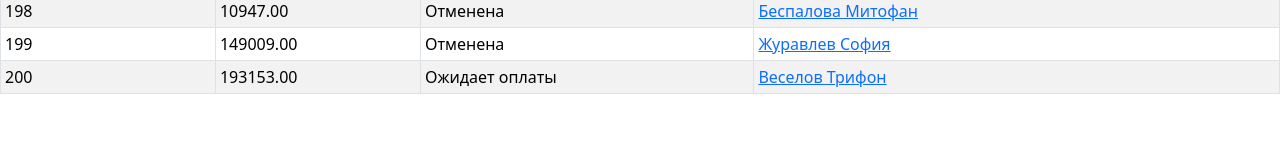
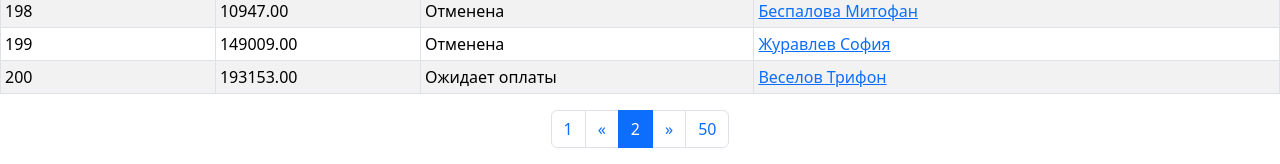
Before and after one commit to korostelv/test_, a Django app: page /?page=2 in a window 1280 px wide. Shown: the part 3377-3541 px from the top of the page. Before the commit the page ends 3471 px from the top, so only its background shows below. Run offline with Django 5.2, Linux system fonts and the light colour scheme; data comes from the database, SQL or seed files in the repository; some libraries are stand-ins or nearby versions.

Commit message:
add pagination

```diff
--- a/payment/info_pay/templates/application.html
+++ b/payment/info_pay/templates/application.html
@@ -26,4 +26,30 @@
             {% endfor %}
         </table>
 
+
+
+    <div class="container">
+        <nav aria-label="Page navigation">
+            <ul class="pagination justify-content-center">
+                {% if page_obj.has_previous %}
+                    <li class="page-item"><a class="page-link" href="?page=1">1</a></li>
+                    <li class="page-item"><a class="page-link" href="?page={{ page_obj.previous_page_number }}">&laquo;</a></li>
+                {% endif %}
+
+                <li class="page-item active">
+                    <span class="page-link">
+                        {{ page_obj.number }}
+                    </span>
+                </li>
+
+                {% if page_obj.has_next %}
+                    <li class="page-item"><a class="page-link" href="?page={{ page_obj.next_page_number }}">&raquo;</a></li>
+                    <li class="page-item"><a class="page-link" href="?page={{ page_obj.paginator.num_pages }}">{{ page_obj.paginator.num_pages }}</a></li>
+                {% endif %}
+            </ul>
+        </nav>
+    </div>
+
+
+
 {% endblock %}
```
Also changed, not shown: payment/info_pay/templates/requisits.html (+22 -0 lines).
